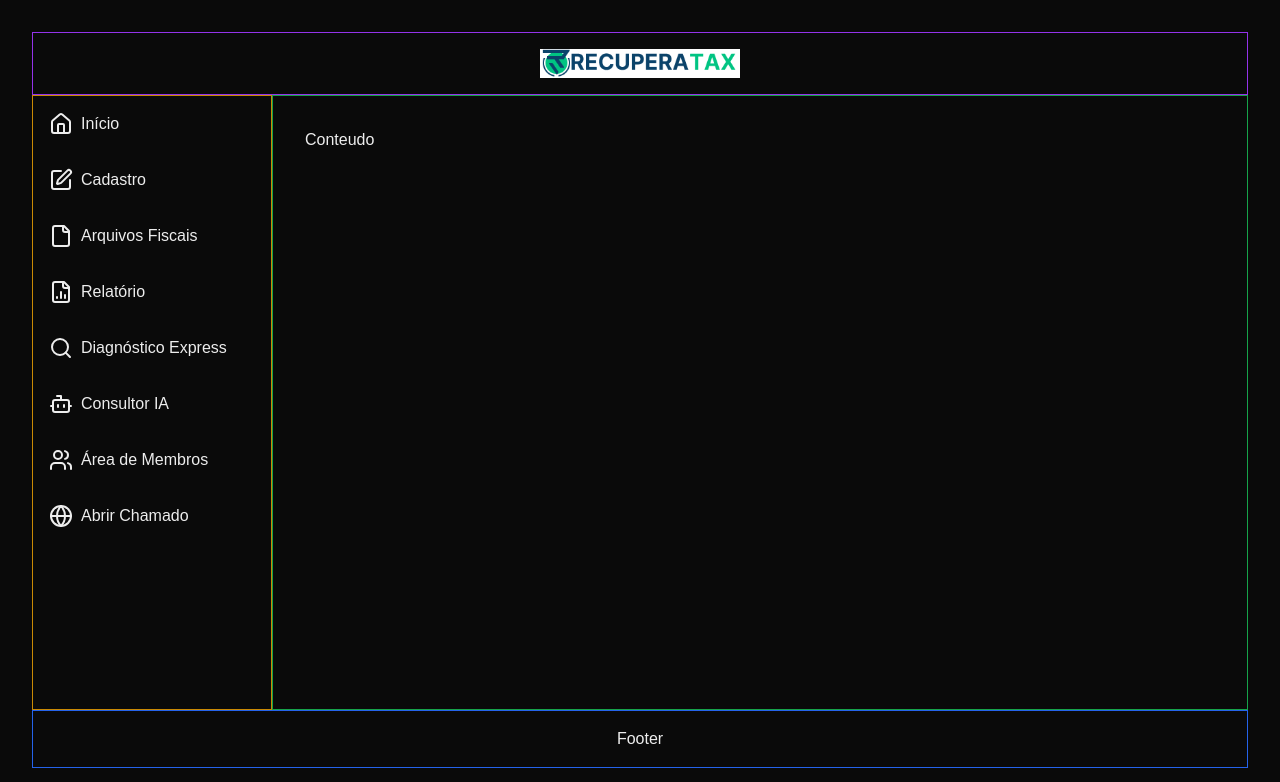
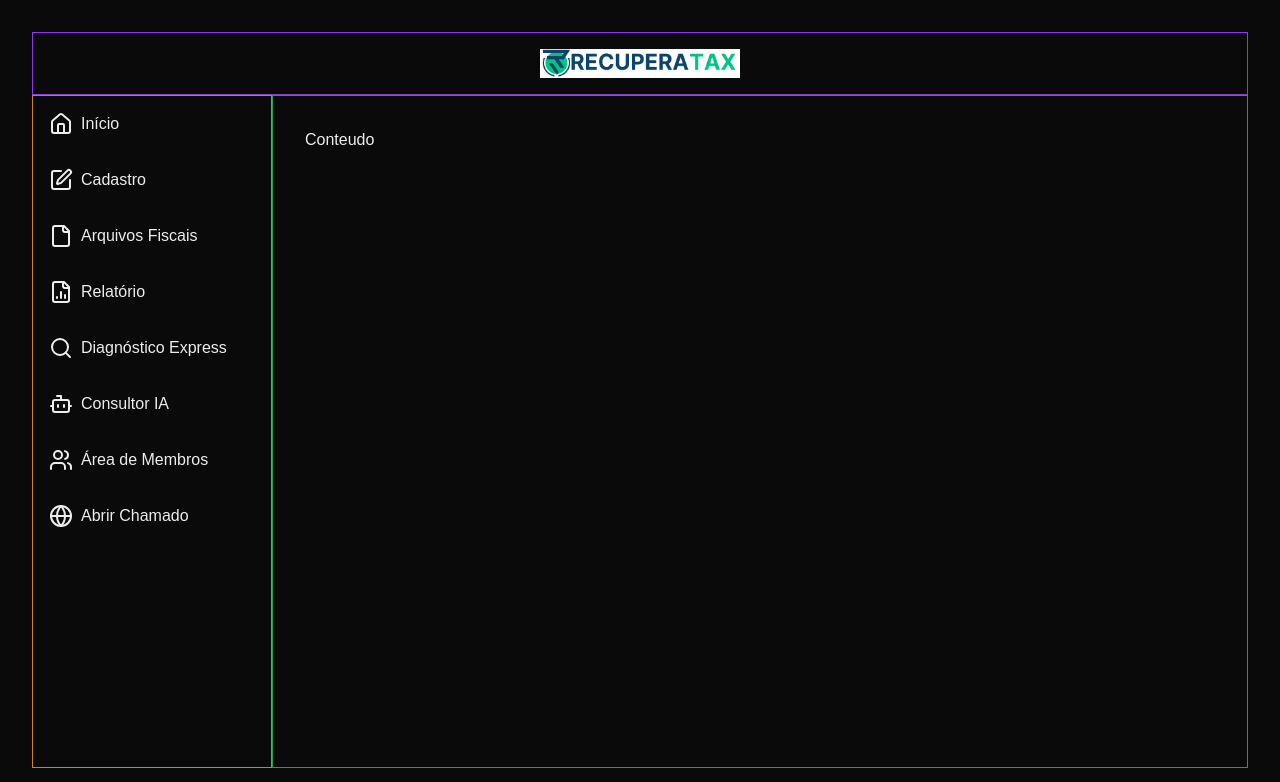
Before and after one commit to Eliabegai/recuperatax, a Next.js app: page / in a window 1280 px wide. Shown: the top 782 px of the page. Built offline with nearby package versions, Linux system fonts and the light colour scheme.

Commit message:
change: remove footer and add Sidebar component

```diff
--- a/app/page.tsx
+++ b/app/page.tsx
@@ -1,6 +1,6 @@
-import { House, SquarePenIcon, File, FileChartColumnIcon, Search, BotIcon, Users, Globe } from "lucide-react";
 import Image from "next/image";
 import Logo from "./assets/logo-white.png"
+import Sidebar from "./components/Sidebar";
 
 export default function Home() {
   return (
@@ -9,42 +9,7 @@ export default function Home() {
         <Image src={Logo} width={200} height={100} alt="Logo RecuperaTax" />
       </header>
       <div className="flex flex-1 overflow-hidden">
-
-        {/* Sidebar */}
-        <aside className="flex flex-col h-full w-60 gap-8 p-4 border border-yellow-600">
-            <div className="flex flex-row gap-2">
-              <span> <House /></span>
-              <span>Início</span>
-            </div>
-            <div className="flex flex-row gap-2">
-              <span> <SquarePenIcon /></span>
-              <span>Cadastro</span>
-            </div>
-            <div className="flex flex-row gap-2">
-              <span> <File /></span>
-              <span>Arquivos Fiscais</span>
-            </div>
-            <div className="flex flex-row gap-2">
-              <span> <FileChartColumnIcon /></span>
-              <span>Relatório</span>
-            </div>
-            <div className="flex flex-row gap-2">
-              <span> <Search /></span>
-              <span>Diagnóstico Express</span>
-            </div>
-            <div className="flex flex-row gap-2">
-              <span> <BotIcon /></span>
-              <span>Consultor IA</span>
-            </div>
-            <div className="flex flex-row gap-2">
-              <span> <Users /></span>
-              <span>Área de Membros</span>
-            </div>
-            <div className="flex flex-row gap-2">
-              <span> <Globe /></span>
-              <span>Abrir Chamado</span>
-            </div>
-        </aside>
+        <Sidebar />
 
         {/* Main Content */}
         <main className="flex flex-1 flex-col gap-8 items-center sm:items-start p-8 overflow-auto border border-green-600">
@@ -52,10 +17,6 @@ export default function Home() {
         </main>
 
       </div>
-
-      <footer className="flex gap-6 flex-wrap items-center justify-center p-4 border border-blue-600">
-        Footer
-      </footer>
     </div>
   );
 }
```
